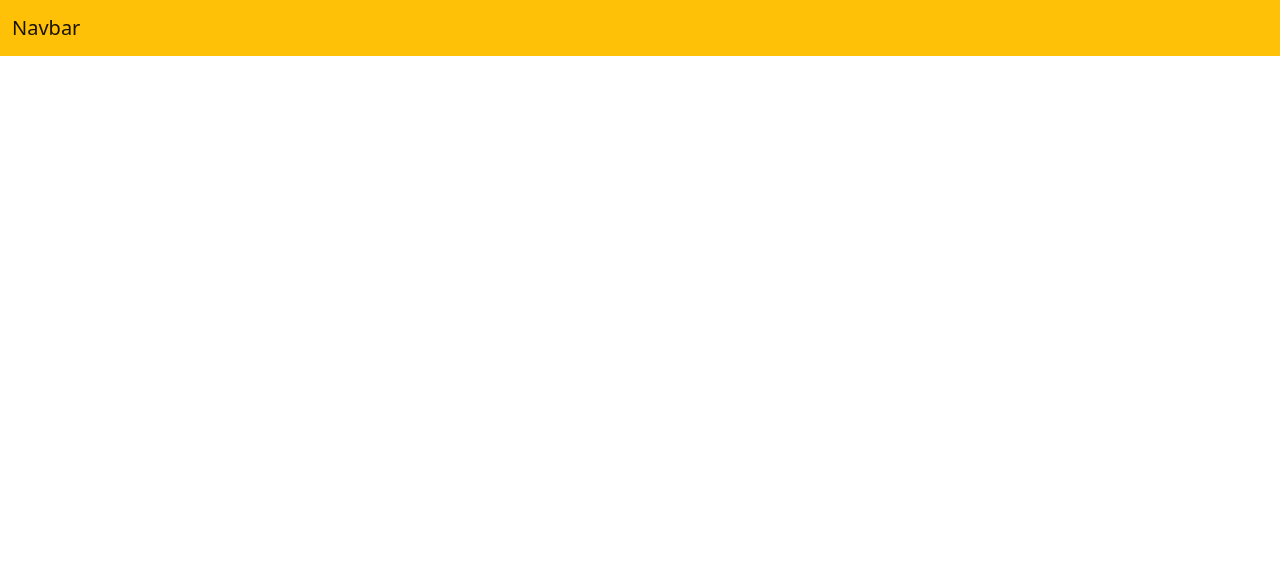
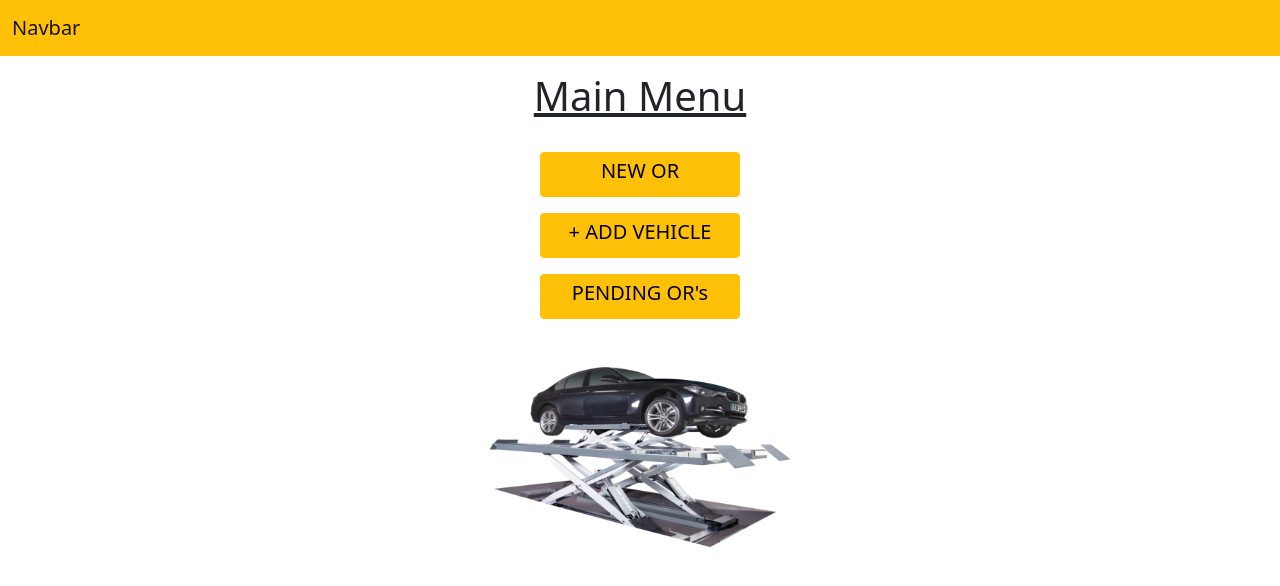
Before and after one commit to pedrobanos/proyecto3-front-end-, a React (Create React App) app: page /garages/1/mainmenu in a window 1280 px wide. Before the commit this address had no page. Shown: the top 586 px of the page. Built offline with nearby package versions, Linux system fonts and the light colour scheme.

Commit message:
feat: main menu done and some views

```diff
--- a/package.json
+++ b/package.json
@@ -16,6 +16,7 @@
     "react-hook-form": "^7.30.0",
     "react-router-dom": "^6.3.0",
     "react-scripts": "5.0.1",
+    "react-select": "^5.3.0",
     "sass": "^1.50.1",
     "web-vitals": "^2.1.4",
     "yup": "^0.32.11"
--- a/src/App.js
+++ b/src/App.js
@@ -1,14 +1,19 @@
 import { Routes, Route } from "react-router-dom";
 import Navbar from "./components/Navbar";
+import Login from "./views/Login/Login";
+import MainMenu from "./views/MainMenu/MainMenu";
 import Register from "./views/Register/Register";
+import Vehicles from "./views/Vehicles/Vehicles";
 
 function App() {
   return (
     <div className="App">
       <Navbar/>
       <Routes>
-        <Route path="/"/>
+        <Route path="/" element={<Login/>}></Route>
         <Route path="/register" element={<Register/>}></Route>
+        <Route path="/garages/:id/mainmenu" element={<MainMenu/>}></Route>
+        <Route path="/vehicles/new" element={<Vehicles/>}></Route>
       </Routes>
     </div>
   );
--- a/src/services/CarBrandService.js
+++ b/src/services/CarBrandService.js
@@ -1,11 +1,11 @@
-// import axios from "axios";
+import axios from "axios";
 
-// const carHttp = axios.create({
-//     baseURL: 'https://private-anon-92bdb9b584-carsapi1.apiary-mock.com'
-// })
+const carHttp = axios.create({
+    baseURL: 'https://private-anon-92bdb9b584-carsapi1.apiary-mock.com'
+})
 
-// http.interceptors.response.use((response) => response.data);
+carHttp.interceptors.response.use((response) => response.data);
 
 
 
-// export default carHttp
+export default carHttp
--- /dev/null
+++ b/src/services/RoutesServices.js
@@ -0,0 +1,4 @@
+import carHttp from "./CarBrandService";
+
+
+export const getMarks = () => carHttp.get('/manufacturers')
--- a/src/views/Login/Login.jsx
+++ b/src/views/Login/Login.jsx
@@ -1,7 +1,7 @@
 const Login = () => {
     return(
         <div className="container">
-        <h1>Register</h1>
+        <h1>Login</h1>
         <h2>OHH UN PITO 🍆</h2>
         </div>
     )
--- /dev/null
+++ b/src/views/MainMenu/MainMenu.css
@@ -0,0 +1,5 @@
+
+/* .container {
+    background-color: black;
+
+} */
--- /dev/null
+++ b/src/views/MainMenu/MainMenu.jsx
@@ -0,0 +1,36 @@
+import { Link } from "react-router-dom"
+import "./MainMenu.css"
+import carImage from "../../assets/car-image.webp"
+
+
+const MainMenu = () => {
+
+    return (
+        <div className="container">
+            <div className="mt-3 mx-4 row text-center justify-content-center">
+                <h1 className="text-decoration-underline">Main Menu</h1>
+                <div className="col">
+                    <Link className="btn btn-warning mt-4" style={{width:200,height:45}} to="/carowners">
+                        <h5> NEW OR </h5>
+                    </Link>
+                    <div className="col">
+                    <Link className="btn btn-warning mt-3" style={{width:200,height:45}} to="/vehicles/new">
+                        <h5> + ADD VEHICLE </h5>
+                    </Link>
+                    </div>
+                    <div className="col">
+                    <Link className="btn btn-warning mt-3" style={{width:200,height:45}} to="/carowners/new">
+                        <h5> PENDING OR's </h5>
+                    </Link>
+                    </div>
+                    <div className="mt-5">
+                    <img src={carImage} style={{ height: 180, width: 300 }} className="card-img-top" alt=" " />
+                    </div>
+                </div>
+            </div>
+        </div>
+
+    )
+}
+
+export default MainMenu
--- a/src/views/Register/Register.jsx
+++ b/src/views/Register/Register.jsx
@@ -10,18 +10,18 @@ import { useNavigate } from 'react-router-dom';
 
 const schema = yup.object({
     bussinesName: yup.string().required(),
-    cif: yup.string().matches(/^([ABCDEFGHJKLMNPQRSUVW])(\d{7})([0-9A-J])$/).required(),
+    cif: yup.string().matches(/^([ABCDEFGHJKLMNPQRSUVW])(\d{7})([0-9A-J])$/,'Invalid CIF form').required(),
     email: yup.string().email().required(),
     password: yup.string().min(8).required(),
     address: yup.object({
         street: yup.string().required(),
         state: yup.string().required(),
         city: yup.string().required(),
-        zipCode: yup.string().matches(/^\d{5}(?:[- ]?\d{4})?$/).required(),
+        zipCode: yup.string().matches(/^\d{5}(?:[- ]?\d{4})?$/,'Invalid zipcode form').required(),
         country: yup.string().required()
     }).required(),
-    phoneNumber: yup.string().matches(/^\+?(6\d{2}|7[1-9]\d{1})\d{6}$/).required(),
-    fax: yup.string().matches(/^(\+)?(((((\d+)|(\(\d+\))|(\(\d+\s(\d)\)))(\s|-|\d+))+)|((\d+)|(\(\d+\))$)+)+\d$/),
+    phoneNumber: yup.string().matches(/^\+?([6-9]\d{2}|7[1-9]\d{1})\d{6}$/,'Invalid phone form').required(),
+    fax: yup.string().min(9),
     contactName: yup.string()
 }).required()
 
@@ -33,6 +33,8 @@ const Register = () => {
     const { register, handleSubmit, formState: { errors } } = useForm({
         resolver: yupResolver(schema)
     });
+
+
     const onSubmit = data => {
         setBackErrors({})
         setIsSubmitting(true)
@@ -121,7 +123,7 @@ const Register = () => {
                     error={backErrors?.address?.country || errors.address?.country?.message}
                 />
                 <InputComponent
-                    label="Phone number"
+                    label="Phone Number"
                     id="phoneNumber"
                     register={register}
                     error={backErrors?.phoneNumber || errors.phoneNumber?.message}
--- /dev/null
+++ b/src/views/Vehicles/Vehicles.jsx
@@ -0,0 +1,42 @@
+import { useEffect, useState } from "react"
+import { Link } from "react-router-dom"
+import { getMarks } from "../../services/RoutesServices"
+import React, { Component } from 'react'
+import Select from 'react-select'
+
+const Vehicles = () => {
+
+    const [vehicles, setVehicles] = useState([])
+
+    useEffect(() => {
+        getMarks()
+            .then(response => {
+                console.log(response);
+                setVehicles(response)
+            })
+    }, [])
+    const getMakeOptions = (vehicles) => {
+        let options = vehicles.sort((a, b) => a.name.localeCompare(b.name)).map(vehicle => {
+            return {
+                value: vehicle.name,
+                label: vehicle.name.charAt(0).toUpperCase() + vehicle.name.slice(1)
+            }
+        });
+        return options;
+    }
+    return (
+        <div className="Vehicle text-start">
+            {!vehicles ? (
+                <h1 className="mx-3">Loading...</h1>
+            ) : (
+                <Select className="mt-5" options={getMakeOptions(vehicles)}> Choose Mark </Select>
+            )}
+        </div>
+    )
+
+
+}
+
+
+
+export default Vehicles
```
Also changed, not shown: src/views/Home/Home.jsx (added, +8 -0 lines), src/assets/car-image.webp (added), 1 other file (tests, documents, lock files or other folders).
